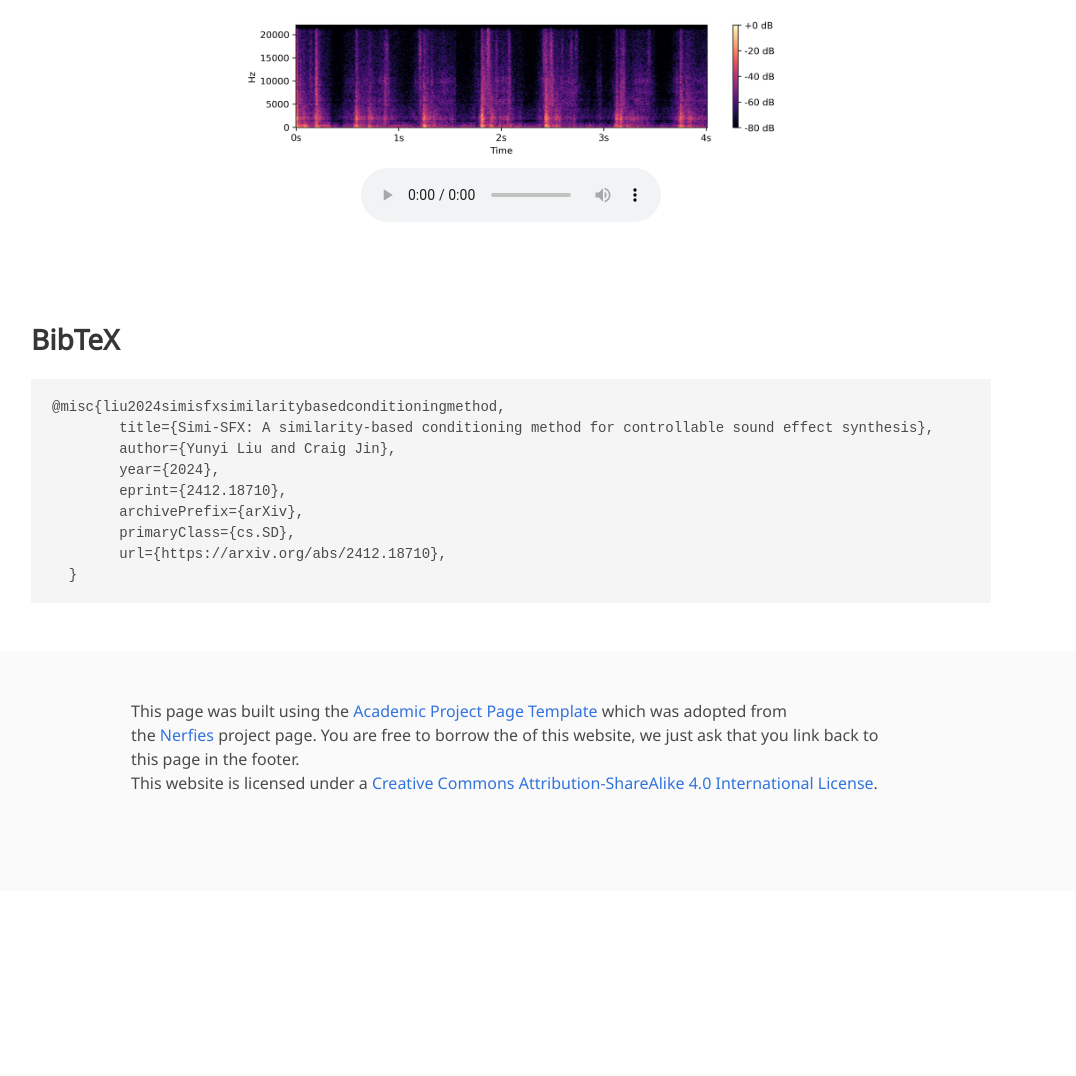
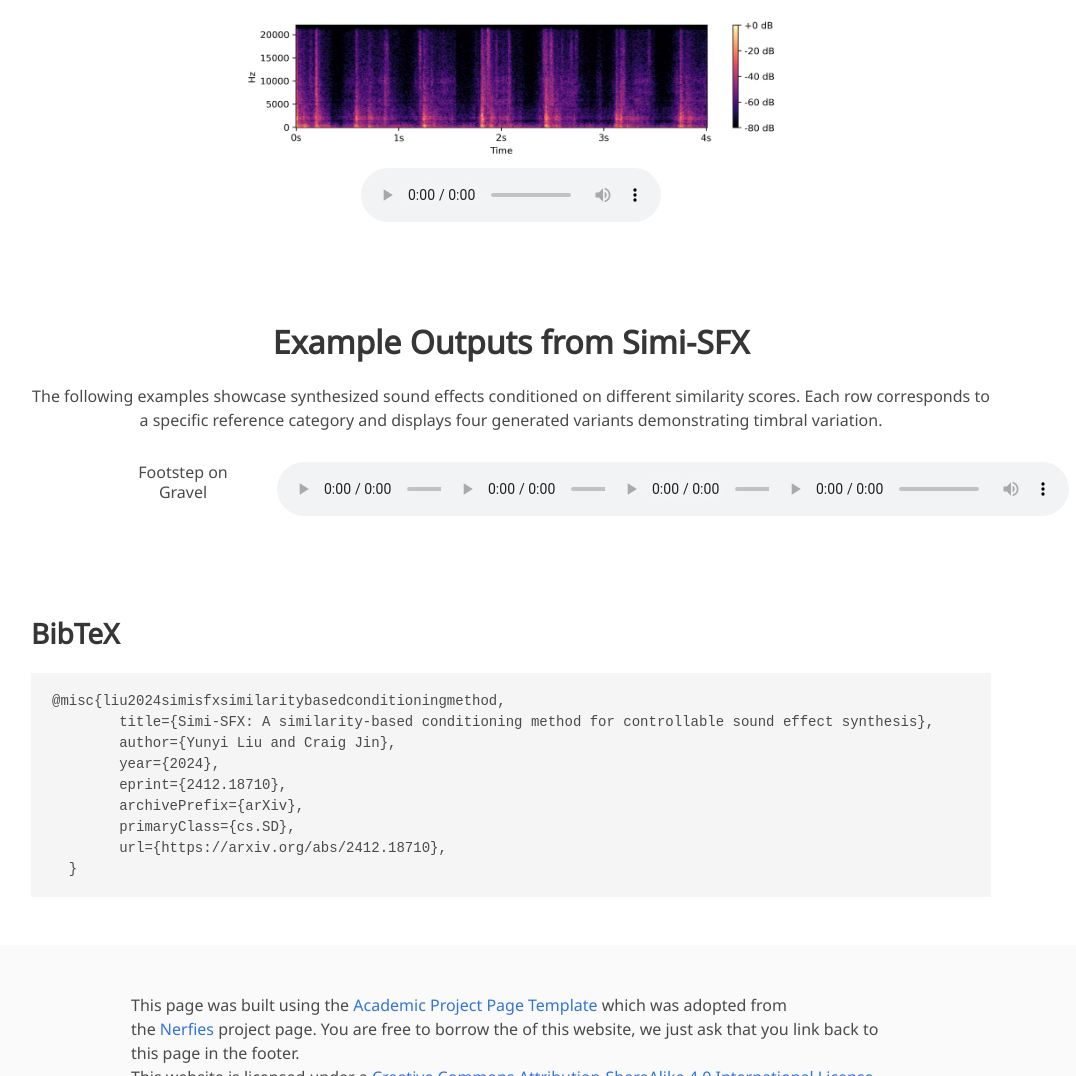
Before and after one commit to Reinliu/Simi-SFX, a plain HTML site: page index.html in a window 1280 px wide. Shown: the part 4988-6064 px from the top of the page, without its empty margins (129-1205 px from the left). Before the commit the page ends 5879 px from the top, so only its background shows below. Drawn offline with nearby package versions, Linux system fonts and the light colour scheme; some icons are missing; a web font is replaced by a local one.

Commit message:
Update index.html

```diff
--- a/index.html
+++ b/index.html
@@ -295,6 +295,56 @@
   <!-- More rows can be added below following the same structure -->
 </div>
 
+<!-- Example Sounds Section -->
+<section class="section">
+  <div class="container is-max-desktop">
+    <h2 class="title has-text-centered">Example Outputs from Simi-SFX</h2>
+    <p class="has-text-centered" style="margin-bottom: 30px;">
+      The following examples showcase synthesized sound effects conditioned on different similarity scores. Each row corresponds to a specific reference category and displays four generated variants demonstrating timbral variation.
+    </p>
+
+    <!-- Sound Example Row -->
+    <div class="columns is-multiline is-centered">
+      <!-- Subtitle Column -->
+      <div class="column is-2 has-text-centered">
+        <h3 class="subtitle is-6">Footstep on Gravel</h3>
+      </div>
+      <!-- Sound 1 -->
+      <div class="column is-2 has-text-centered">
+        <audio controls>
+          <source src="examples/gravel_1.wav" type="audio/wav">
+          Your browser does not support the audio tag.
+        </audio>
+      </div>
+      <!-- Sound 2 -->
+      <div class="column is-2 has-text-centered">
+        <audio controls>
+          <source src="examples/gravel_2.wav" type="audio/wav">
+          Your browser does not support the audio tag.
+        </audio>
+      </div>
+      <!-- Sound 3 -->
+      <div class="column is-2 has-text-centered">
+        <audio controls>
+          <source src="examples/gravel_3.wav" type="audio/wav">
+          Your browser does not support the audio tag.
+        </audio>
+      </div>
+      <!-- Sound 4 -->
+      <div class="column is-2 has-text-centered">
+        <audio controls>
+          <source src="examples/gravel_4.wav" type="audio/wav">
+          Your browser does not support the audio tag.
+        </audio>
+      </div>
+    </div>
+
+    <!-- Add more rows below as needed for different categories -->
+
+  </div>
+</section>
+<!-- End Example Sounds Section -->
+
 
 
 
```
